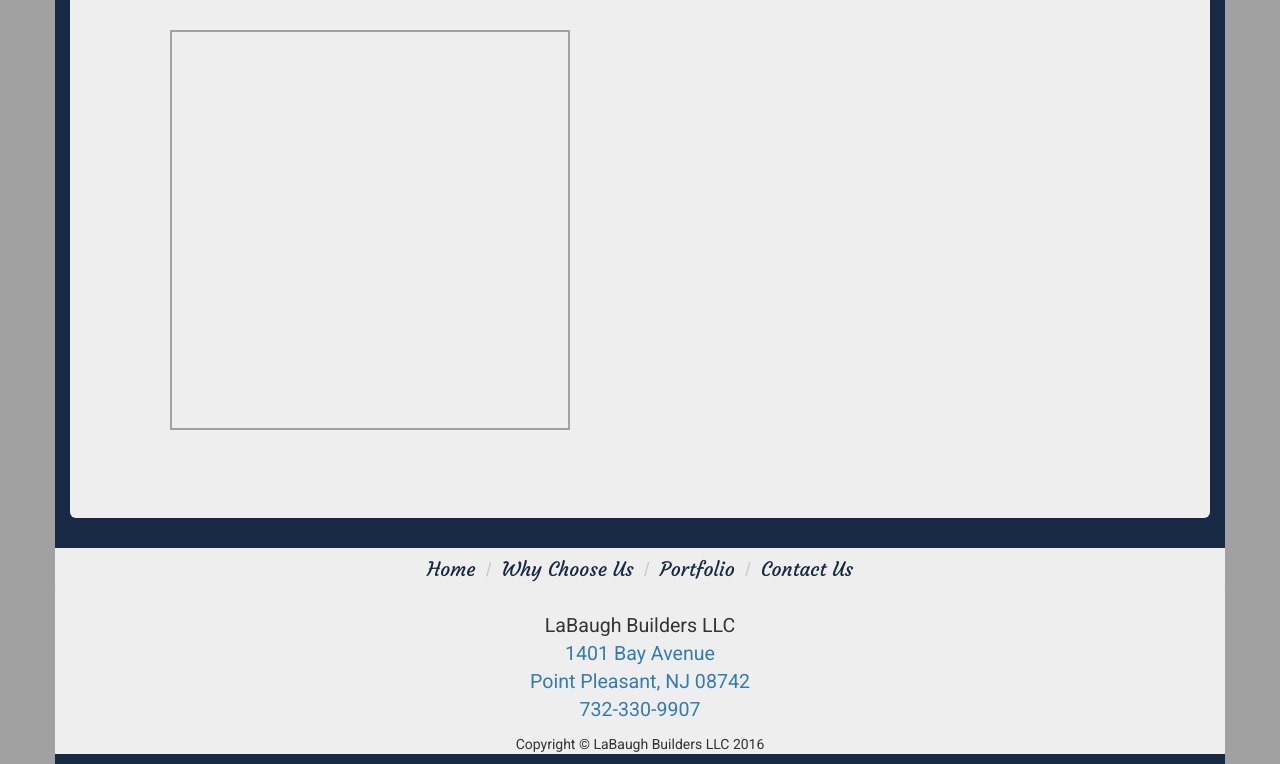
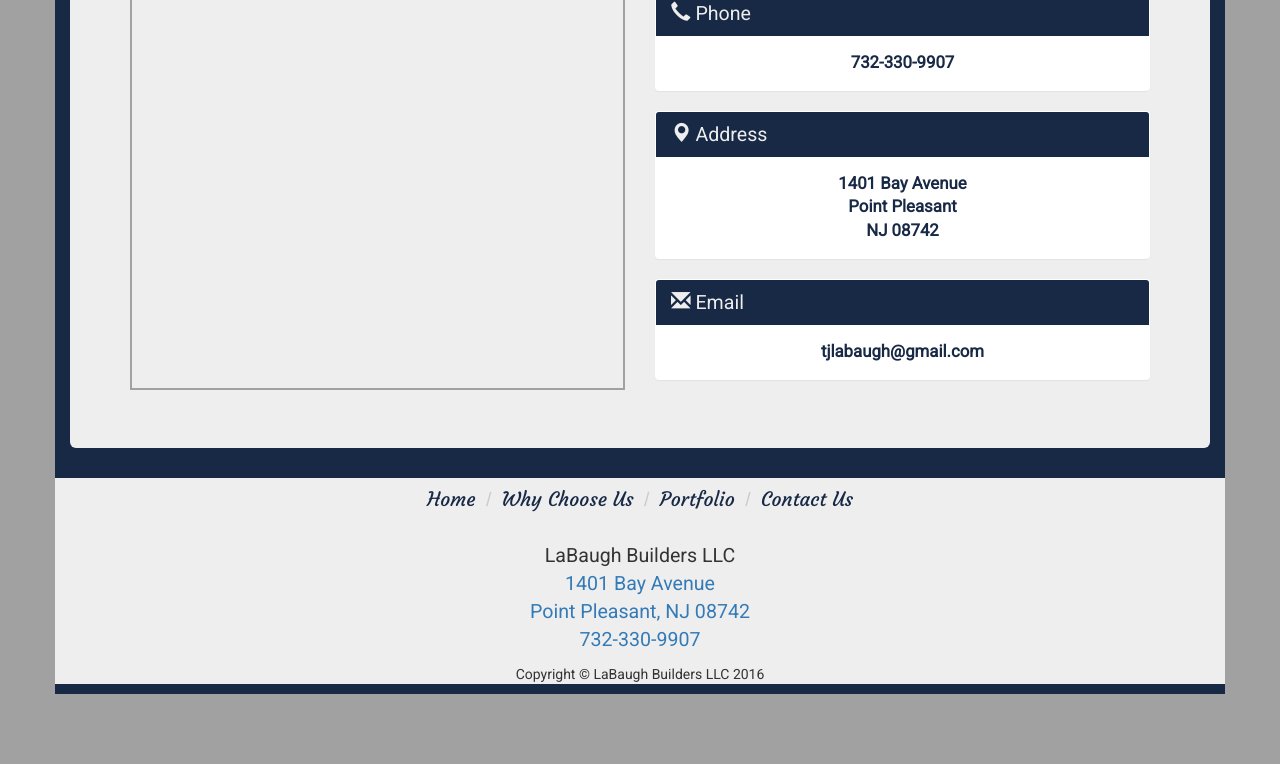
Before and after one commit to tjlabaugh/bootstrap-labaugh-builders, a plain HTML site: page Pages/contact.html in a window 1280 px wide. Shown: the part 241-1005 px from the top of the page. After the commit the page ends 935 px from the top, so only its background shows below. Drawn offline with nearby package versions, Linux system fonts and the light colour scheme; some packages are replaced by stand-ins of ours; a script that the page names is missing.

Commit message:
Updated contact page with contact info and google maps API

```diff
--- a/Pages/contact.html
+++ b/Pages/contact.html
@@ -36,10 +36,37 @@
 		<div class="jumbotron">
 			<h3 class="text-center">Contact Us</h3>
 			<div class="row">
-				<div class="col-md-6">
+				<div class="col-md-6 col-sm-12">
 					<div id="map-container">
 						<div id="map"></div>
 					</div>
+				</div>
+				<div class="col-md-6 col-sm-12">
+						<div class="panel">
+  							<div class="panel-heading">
+    							<h3 class="panel-title"><span class="glyphicon glyphicon-earphone" aria-hidden="true"></span> Phone</h3>
+  							</div>
+ 							<div class="panel-body">
+    							<p><a href="tel:732-330-9907">732-330-9907</a></p>
+  							</div>
+						</div>
+						<div class="panel">
+  							<div class="panel-heading">
+    							<h3 class="panel-title"><span class="glyphicon glyphicon-map-marker" aria-hidden="true"></span> Address</h3>
+  							</div>
+ 							<div class="panel-body">
+    							<p><a href="http://maps.google.com/?q=1401 Bay Avenue, Point Pleasant, NJ 08742"
+								target="_blank"><p>1401 Bay Avenue<br />Point Pleasant<br />NJ 08742</a></p>
+  							</div>
+						</div>
+						<div class="panel">
+  							<div class="panel-heading">
+    							<h3 class="panel-title"><span class="glyphicon glyphicon-envelope" aria-hidden="true"></span> Email</h3>
+  							</div>
+ 							<div class="panel-body">
+    							<p><a href="mailto:tjlabaugh@gmail.com">tjlabaugh@gmail.com</a></p>
+  							</div>
+						</div>
 				</div>
 			</div>
 		</div>
--- a/css/components/_panels.scss
+++ b/css/components/_panels.scss
@@ -0,0 +1,21 @@
+.panel h3 {
+	font-family: $body-text;
+	font-size: 1.4em;
+}
+
+.panel p {
+	font-size: 1.2em;
+	padding: 0;
+	margin: 0;
+	text-align: center;
+}
+
+.panel-heading {
+	background-color: $navy;
+	color: $grey;
+}
+
+.panel a {
+	color: $navy;
+	font-weight: bold;
+}
--- a/css/pages/_contact.scss
+++ b/css/pages/_contact.scss
@@ -1,9 +1,13 @@
 #map-container {
-	margin: 40px;
+	display: block;
+	width: 100%;
+	margin: 0;
 }
 
 #map {
-	width: 400px;
+	width: 100%;
 	height: 400px;
 	border: 2px solid $darkgrey;
+	margin: 0 auto;
+	margin-bottom: 10px;
 }
```
Also changed, not shown: css/main.css.
